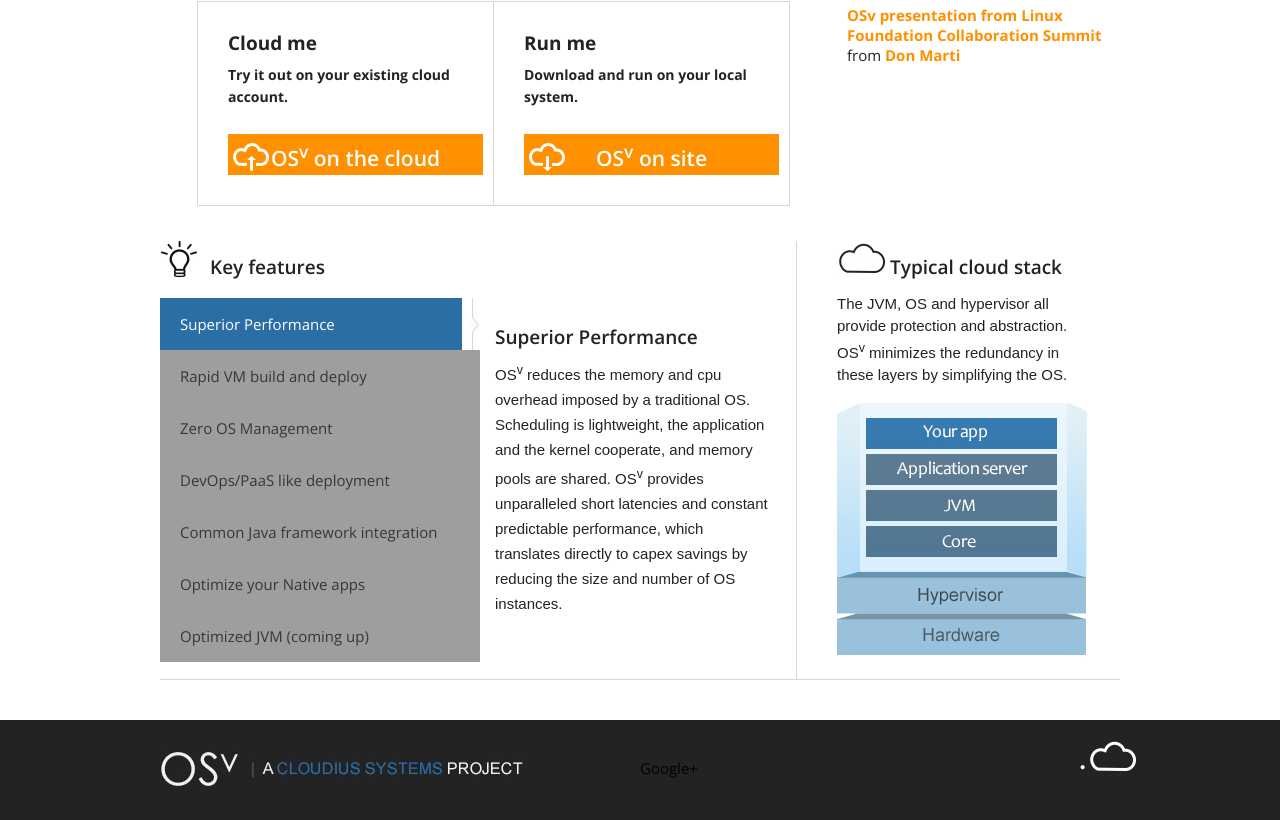
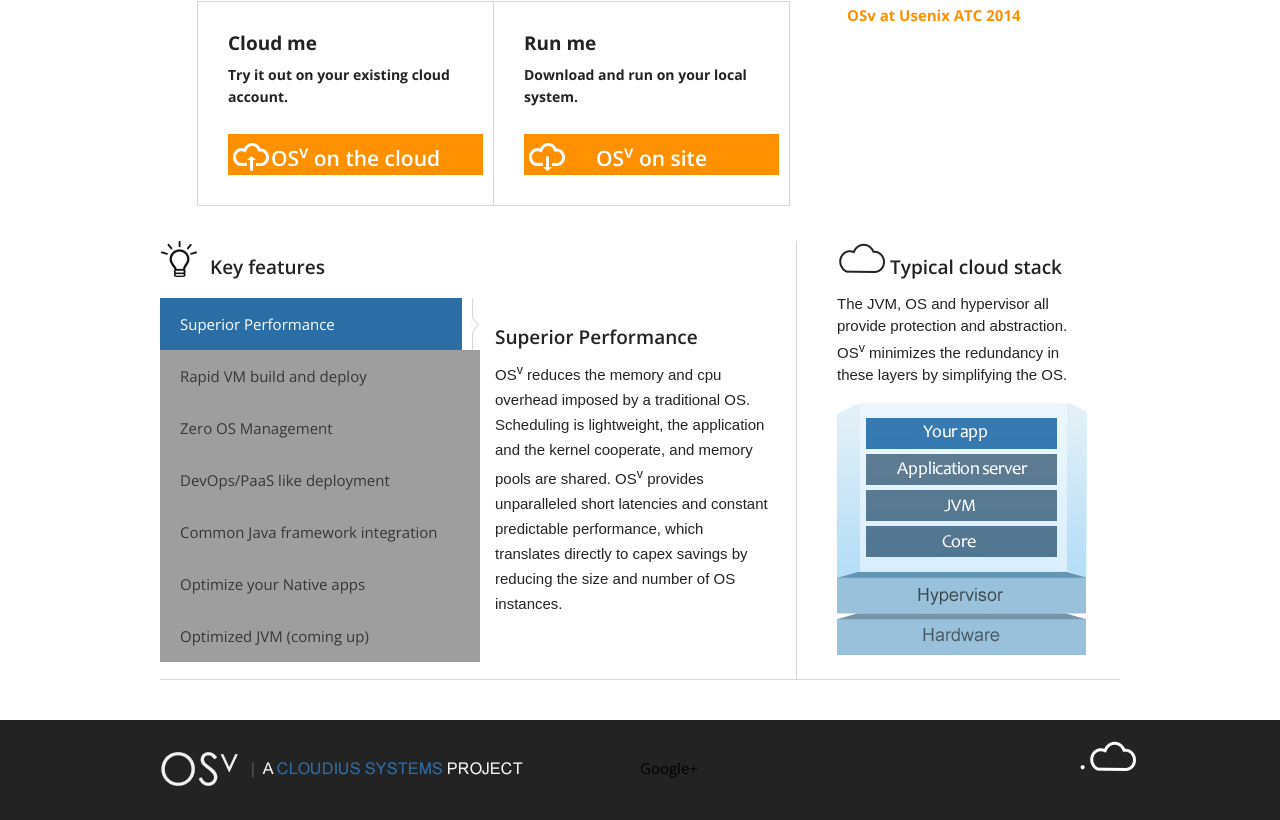
Before and after one commit to osv-io/osv-io.github.io, a Jekyll site: the page built from index.html, in a window 1280 px wide, cut to the strip 467-1287 px from the top of the page. Built offline with Jekyll 4.4.1, drawn with Linux system fonts in a browser that asks for light colours.

Commit message:
Add new Slideshare embed: Usenix ATC
Signed-off-by: Don Marti <dmarti@cloudius-systems.com>

```diff
--- a/index.html
+++ b/index.html
@@ -11,20 +11,19 @@ title: OSv - the operating system designed for the cloud
 </div>
 <div class="homeTopBannerRight">
 <div id="k2ModuleBox107" class="k2ItemsBlock">
-<iframe
-src="http://www.slideshare.net/slideshow/embed_code/32826216"
+
+<!--Slideshare embed goes here -->
+<iframe src="//www.slideshare.net/slideshow/embed_code/36126791"
 width="427" height="356" frameborder="0"
 marginwidth="0" marginheight="0" scrolling="no"
 style="border:1px solid #CCC; border-width:1px 1px 0;
 margin-bottom:5px; max-width: 100%;" allowfullscreen>
 </iframe> <div style="margin-bottom:5px"> <strong> <a
-href="https://www.slideshare.net/dmarti1111/o-sv-linux-collaboration-summit"
-title="OSv presentation from Linux Foundation
-Collaboration Summit" target="_blank">OSv presentation
-from Linux Foundation Collaboration Summit</a>
-</strong> from <strong><a
-href="http://www.slideshare.net/dmarti1111"
-target="_blank">Don Marti</a></strong> </div>
+href="https://www.slideshare.net/dmarti1111/o-sv-usenix-atc-2014"
+title="OSv at Usenix ATC 2014" target="_blank">OSv at
+Usenix ATC 2014</a> </strong></div>
+<!-- end Slideshare embed -->
+
 </div>
 </div>
 <div class="clr"></div>
```
